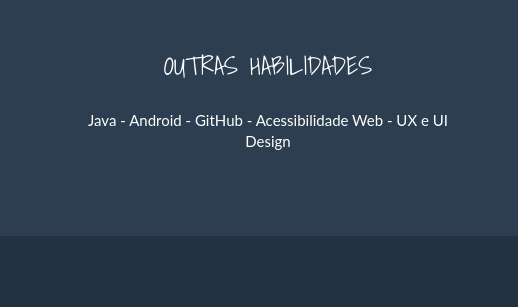
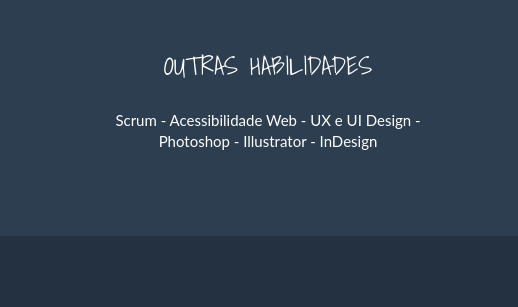
Before and after one commit to deisesouza/deisesouza.github.io, a plain HTML site: page index.html in a window 1280 px wide. Shown: the part 1885-2192 px from the top of the page, 762-1280 px from the left. Drawn offline with Linux system fonts and the light colour scheme; files whose address does not match are found by name.

Commit message:
Alteração na home
Alteração na home

```diff
--- a/index.html
+++ b/index.html
@@ -185,7 +185,7 @@
                     </div>
                     <div class="footer-col col-md-4">
                         <h3>Outras Habilidades</h3>
-                        <p class="small">Java - Android - GitHub - Acessibilidade Web - UX e UI Design </p>
+                        <p class="small">Scrum - Acessibilidade Web - UX e UI Design - Photoshop - Illustrator - InDesign</p>
                     </div>
                 </div>
             </div>
@@ -227,7 +227,7 @@
                             <p>Página responsiva criada para divulgar vídeos e tutoriais sobre robótica. Tecnologias utilizadas: HTML5, CSS3, JavaScript, jQuery</p>
                             <ul class="list-inline item-details">
                                 <li>Link:
-                                    <strong><a href="https://github.com/deisesouza" target="_blank">Ver no GitHub</a>
+                                     <strong><a href="https://github.com/deisesouza" target="_blank">Ver no GitHub</a>
                                     </strong>
                                 </li>
                                 <li>Autora:
```
